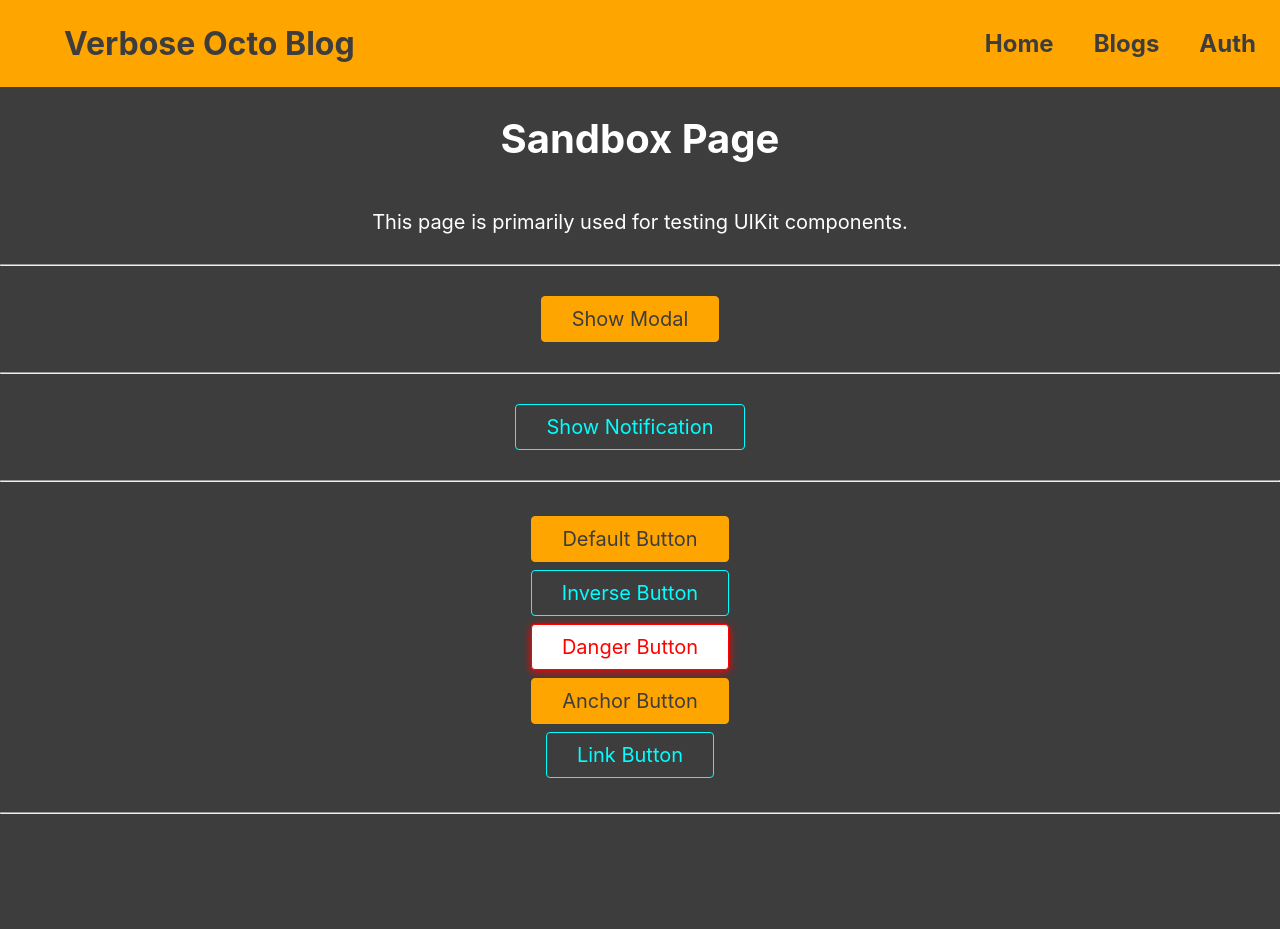
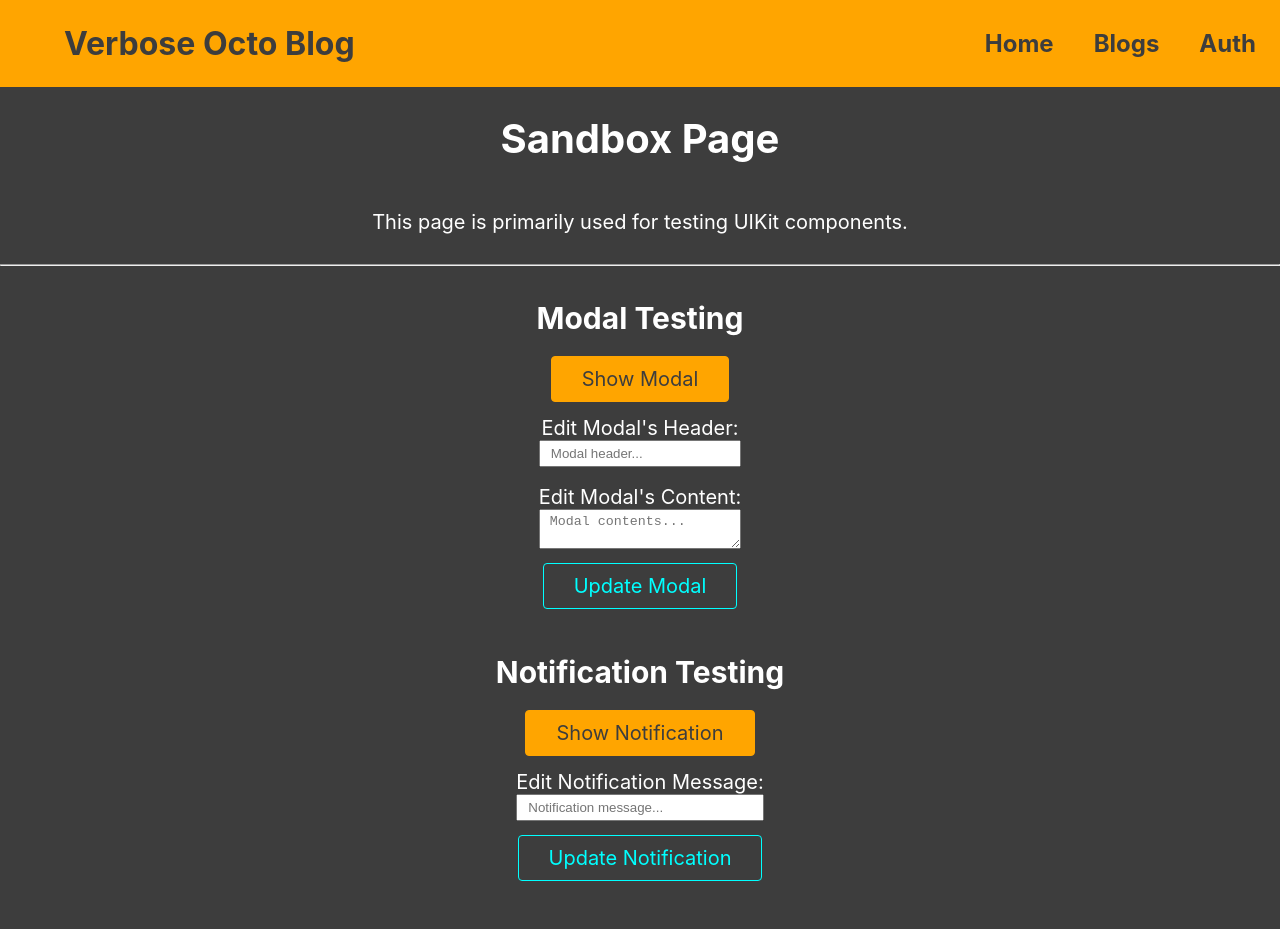
Before and after one commit to erkjbro/blogger, a React (Create React App) app in the folder frontend/: page /sandbox in a window 1280 px wide. Shown: the top 929 px of the page. Before the commit the page ends 824 px from the top, so only its background shows below. Built offline with nearby package versions, Linux system fonts and the light colour scheme.

Commit message:
editing modal, notification, and minor styling

```diff
--- a/frontend/src/shared/components/UIKit/FormElements/Button/Button.scss
+++ b/frontend/src/shared/components/UIKit/FormElements/Button/Button.scss
@@ -1,6 +1,7 @@
 @import 'styles/colors';
 
 .uikit__form-elements--button {
+  width: fit-content;
   margin-right: 1rem;
   padding: 0.5rem 1.5rem;
   display: inline-flex;
--- a/frontend/src/shared/components/UIKit/Notification/Notification.scss
+++ b/frontend/src/shared/components/UIKit/Notification/Notification.scss
@@ -1,14 +1,16 @@
 @import 'styles/colors';
 
 .uikit__notification {
+  cursor: pointer;
   z-index: 100;
   position: fixed;
   top: 22vh;
   left: 30%;
   width: 40%;
   background: map-get($colors, light);
+  border: 2px solid map-get($colors, primary);
+  border-radius: 10px;
   box-shadow: 0 2px 8px rgba(0, 0, 0, 0.26);
-  border-radius: 10px;
   padding: 1rem;
   color: initial;
 }
--- a/frontend/src/site/pages/Sandbox.js
+++ b/frontend/src/site/pages/Sandbox.js
@@ -4,9 +4,19 @@ import { Modal, Notification } from '../../shared/components/UIKit';
 import { Button } from '../../shared/components/UIKit/FormElements';
 import './Sandbox.scss';
 
+let realModal = {
+  header: 'Sandbox Modal Header',
+  content: 'Sandbox Modal Content'
+};
+
+let realNotification = "Sandbox Notification";
+
 const Sandbox = () => {
   const [showModal, setShowModal] = useState(false);
   const [showNotification, setShowNotification] = useState(false);
+
+  const [modal, setModal] = useState({ header: '', content: '' });
+  const [notification, setNotification] = useState('');
 
   const handleModalHide = () => setShowModal(false);
   const handleModalShow = () => setShowModal(true);
@@ -14,40 +24,110 @@ const Sandbox = () => {
   const handleNotificationHide = () => setShowNotification(false);
   const handleNotificationShow = () => setShowNotification(true);
 
+  const handleModalSubmit = (event) => {
+    event.preventDefault();
+    realModal = { ...modal };
+  };
+
+  const handleNotificationSubmit = (event) => {
+    event.preventDefault();
+    realNotification = notification;
+  }
+
   return (
     <>
       <Modal
         show={showModal}
         onCancel={handleModalHide}
-        header="Sandbox - Modal Demo"
+        header={realModal.header}
       >
-        Sandbox modal content.
+        {realModal.content}
       </Modal>
       <Notification
         show={showNotification}
         onCancel={handleNotificationHide}
       >
-        Sandbox notification content.
+        {realNotification}
       </Notification>
       <div className="sandbox">
         <h1>Sandbox Page</h1>
         <p>This page is primarily used for testing UIKit components.</p>
         <hr />
 
+        <h2>Modal Testing</h2>
         <div className="sandbox__modal">
-          <Button onClick={handleModalShow}>
+          <Button
+            className="sandbox__modal--button"
+            onClick={handleModalShow}
+          >
             Show Modal
           </Button>
+
+          <form onSubmit={handleModalSubmit}>
+            <label>
+              Edit Modal's Header:
+              <input
+                placeholder="Modal header..."
+                value={modal.header}
+                onChange={(event) => setModal({
+                  ...modal,
+                  header: event.target.value
+                })}
+              />
+            </label>
+
+            <label>
+              Edit Modal's Content:
+              <textarea
+                placeholder="Modal contents..."
+                value={modal.content}
+                onChange={(event) => setModal({
+                  ...modal,
+                  content: event.target.value
+                })}
+              />
+            </label>
+
+            <Button
+              className="sandbox__modal--button"
+              type="submit"
+              inverse
+            >
+              Update Modal
+            </Button>
+          </form>
         </div>
-        <hr />
 
+        <h2>Notification Testing</h2>
         <div className="sandbox__notification">
-          <Button inverse onClick={handleNotificationShow}>
+          <Button
+            className="sandbox__notification--button"
+            onClick={handleNotificationShow}
+          >
             Show Notification
           </Button>
+
+          <form onSubmit={handleNotificationSubmit}>
+            <label>
+              Edit Notification Message:
+              <input
+                placeholder="Notification message..."
+                value={notification}
+                onChange={(event) => setNotification(event.target.value)}
+              />
+            </label>
+
+            <Button
+              className="sandbox__notification--button"
+              type="submit"
+              inverse
+            >
+              Update Notification
+            </Button>
+          </form>
         </div>
-        <hr />
 
+        <h2>Button Testing</h2>
         <div className="sandbox__buttons">
           <span>
             <Button onClick={() => console.log("Default Clicked!")}>
@@ -75,7 +155,6 @@ const Sandbox = () => {
             </Button>
           </span>
         </div>
-        <hr />
       </div>
     </>
   );
--- a/frontend/src/site/pages/Sandbox.scss
+++ b/frontend/src/site/pages/Sandbox.scss
@@ -9,14 +9,36 @@
     color: map-get($colors, primary);
   }
 
+  h2 {
+    margin-bottom: 0;
+  }
+
   div {
+    display: flex;
+    flex-flow: column wrap;
     margin: 1rem;
+
+    label {
+      display: flex;
+      flex-direction: column;
+      margin: 0.5rem;
+      padding: 0.2rem;
+
+      input,
+      textarea {
+        padding: 0.2rem 0.5rem;
+      }
+    }
+  }
+
+  .sandbox__modal--button,
+  .sandbox__notification--button {
+    align-self: center;
+    margin: 0;
   }
 
   .sandbox__buttons {
-    display: flex;
-    flex-flow: column wrap;
-
+    flex-flow: row wrap;
     span {
       margin: 0.2rem;
     }
```
